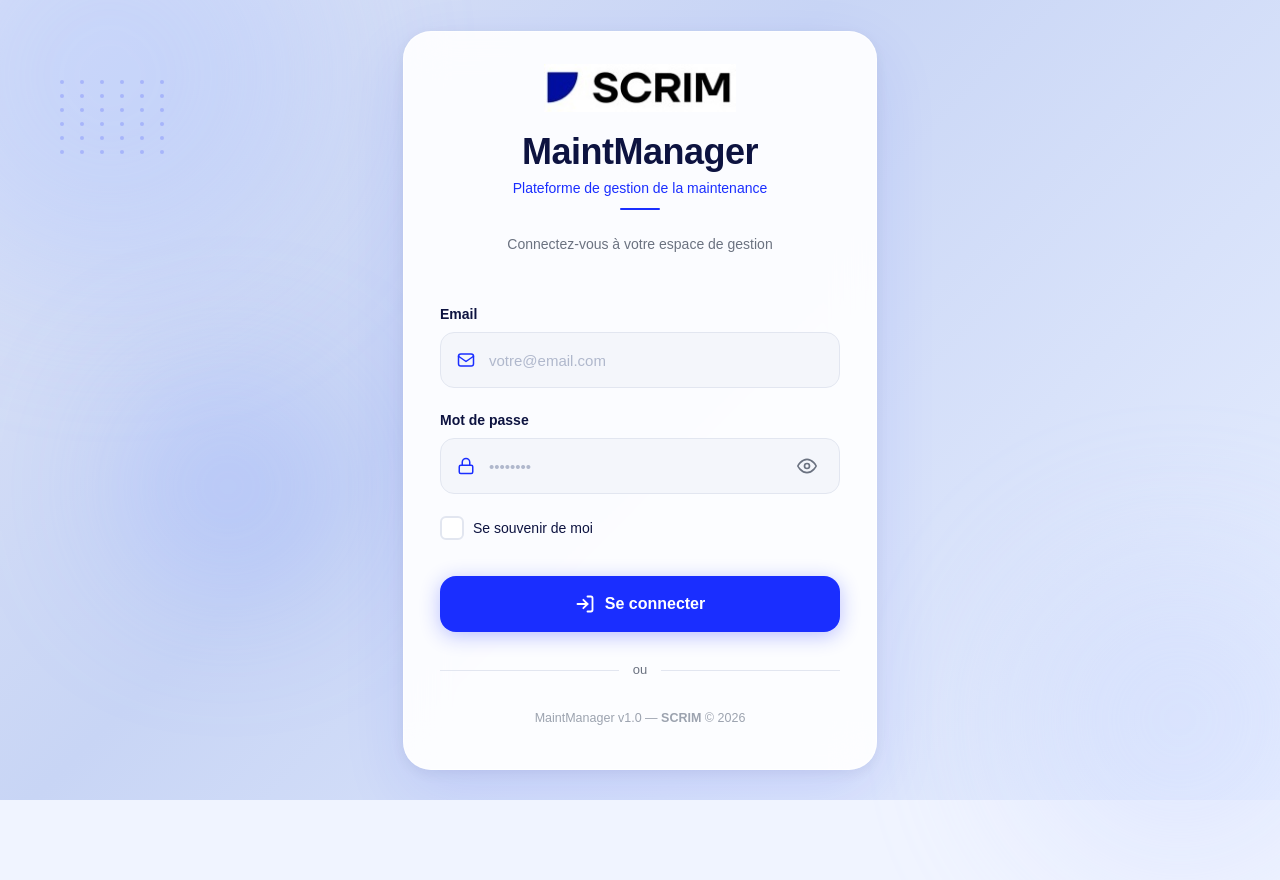
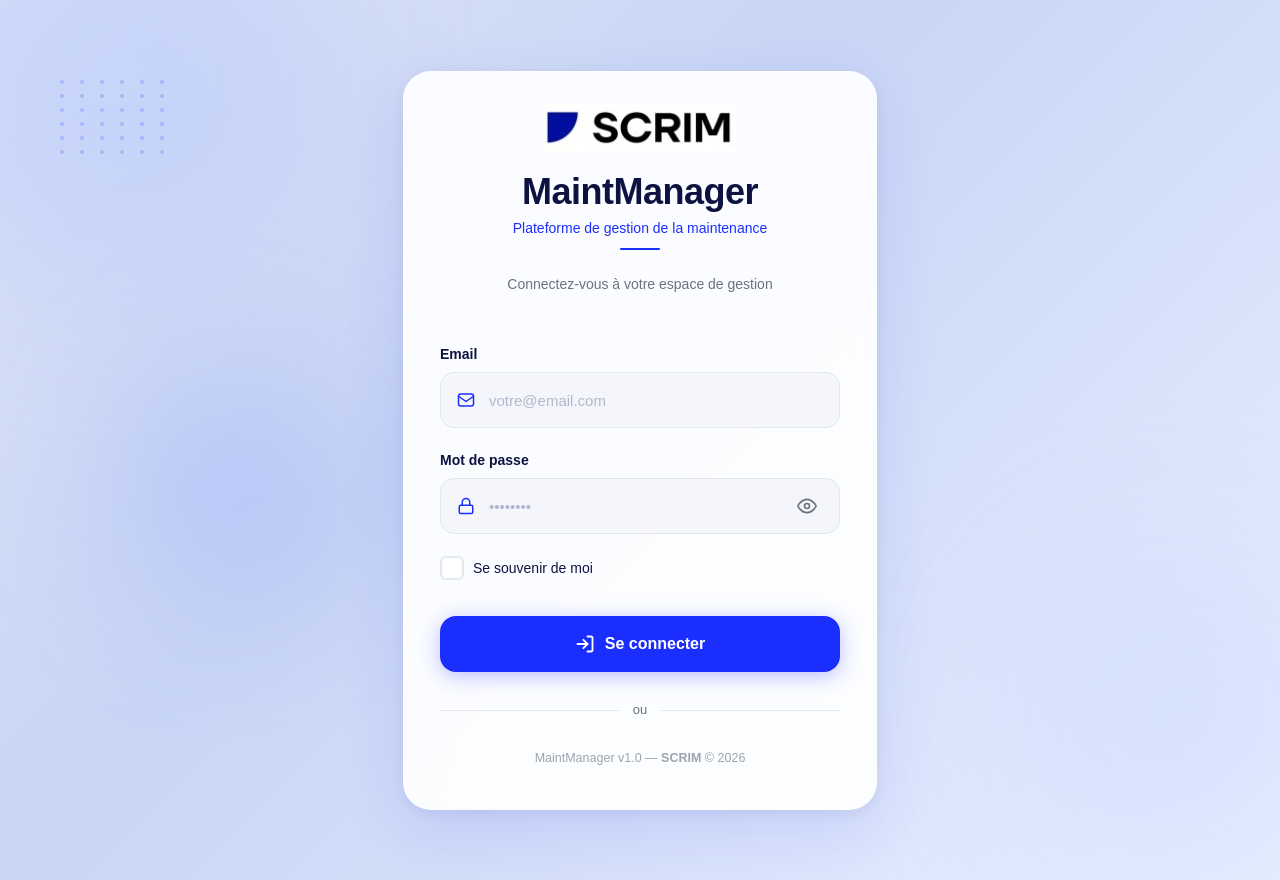
Before and after one commit to biomedmaint-abir/ultrasound-frontend, an Angular app: page /auth in a window 1280 px wide. Before the commit the page ends 800 px from the top, so only its background shows below. Built offline with nearby package versions, Linux system fonts and the light colour scheme.

Commit message:
fix: add vertical padding to show background

```diff
--- a/src/app/auth/login/login.scss
+++ b/src/app/auth/login/login.scss
@@ -2,7 +2,7 @@
   display: flex;
   align-items: center;
   justify-content: center;
-  min-height: 100vh;
+  min-height: 100vh; padding: 40px 0;
   background: linear-gradient(135deg, #dde4f7 0%, #c8d5f5 40%, #e8efff 100%);
   overflow: hidden;
   position: relative;
```
